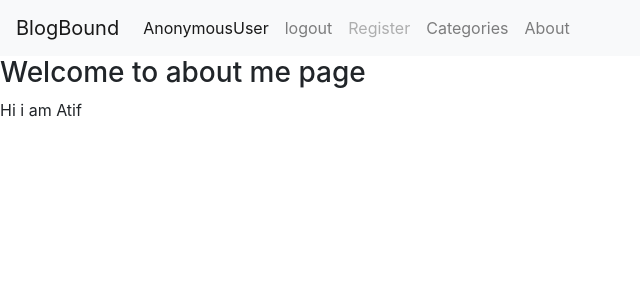
After one commit to atifasr/Blog-app, a Django app: page /about_me/ in a window 1280 px wide. The commit adds this page. Shown: the top 300 px of the page, without its empty margins (0-640 px from the left). Run offline with Django 3.2, Linux system fonts and the light colour scheme; parts of the project's set-up code (start-up, migrations or seed data) failed here and were passed over; some libraries are stand-ins or nearby versions.

Commit message:
add about me page

```diff
--- /dev/null
+++ b/learning_logs/templates/learning_logs/about.html
@@ -0,0 +1,4 @@
+{% extends "learning_logs/base.html"%} {% block content %}
+<h3>Welcome to about me page</h3>
+<p>Hi i am Atif</p>
+{% endblock %}
--- a/learning_logs/templates/learning_logs/base.html
+++ b/learning_logs/templates/learning_logs/base.html
@@ -53,7 +53,7 @@
           </li>
              </li>
             <li class="nav-item">
-            <a class="nav-link" href="{% url 'learning_logs:get-categories' %}"
+            <a class="nav-link" href="{% url 'learning_logs:about-me' %}"
               >About</a
             >
           </li>
--- a/learning_logs/urls.py
+++ b/learning_logs/urls.py
@@ -16,12 +16,12 @@ urlpatterns = [
     path('logout/', views.log_out, name='log-out'),
     path('comment/<int:entry_id>/', views.comment_add, name='comment'),
     path('update_post/<int:topic_id>/', views.update_post, name='update-post'),
-    path('like/<int:entry_id>',views.add_like,name='add-like'),
-    path('all_likes/<int:entry_id>',views.all_likes,name='all-likes'),
+    path('like/<int:entry_id>', views.add_like, name='add-like'),
+    path('all_likes/<int:entry_id>', views.all_likes, name='all-likes'),
     path('categories', views.get_categories, name='get-categories'),
     path('posts/', views.posts_, name='get-posts'),
     path('topics/<str:art_name>/', views.topic_a, name='topics'),
     path('send_email/', views.send_email, name='send-email'),
-
+    path('about_me/', views.about_me, name='about-me'),
 
 ]
--- a/learning_logs/views.py
+++ b/learning_logs/views.py
@@ -242,3 +242,8 @@ def send_email(request):
     response = sg.send(message)
 
     return render(request, 'learning_logs/base.html')
+
+
+def about_me(request):
+    if request.method == "GET":
+        return render(request, 'learning_logs/about.html')
```
